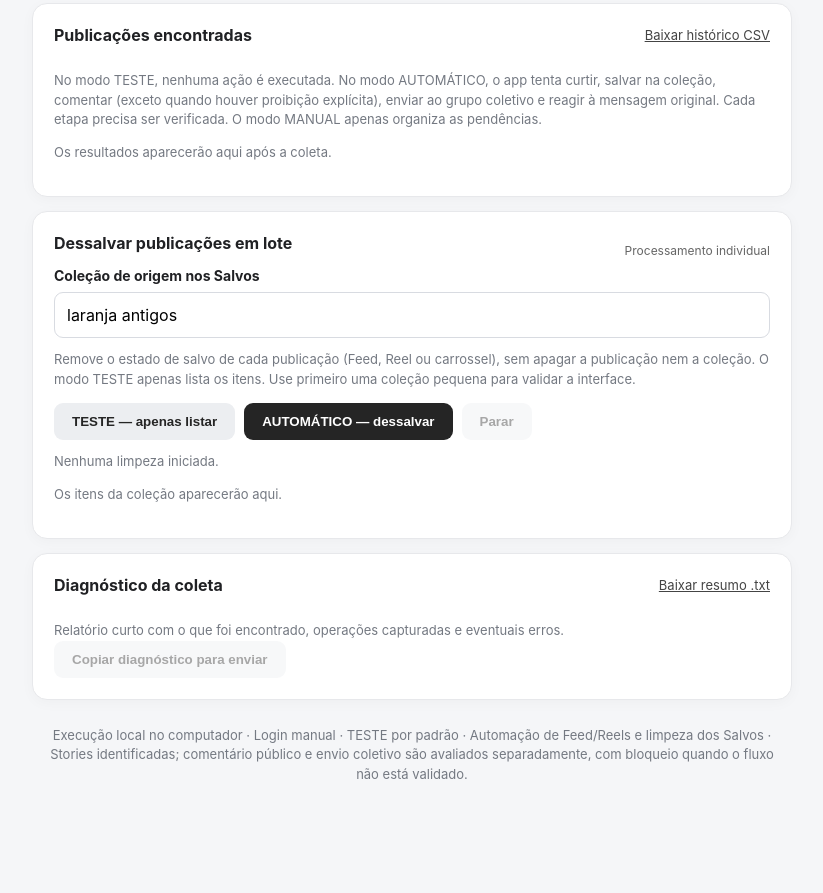
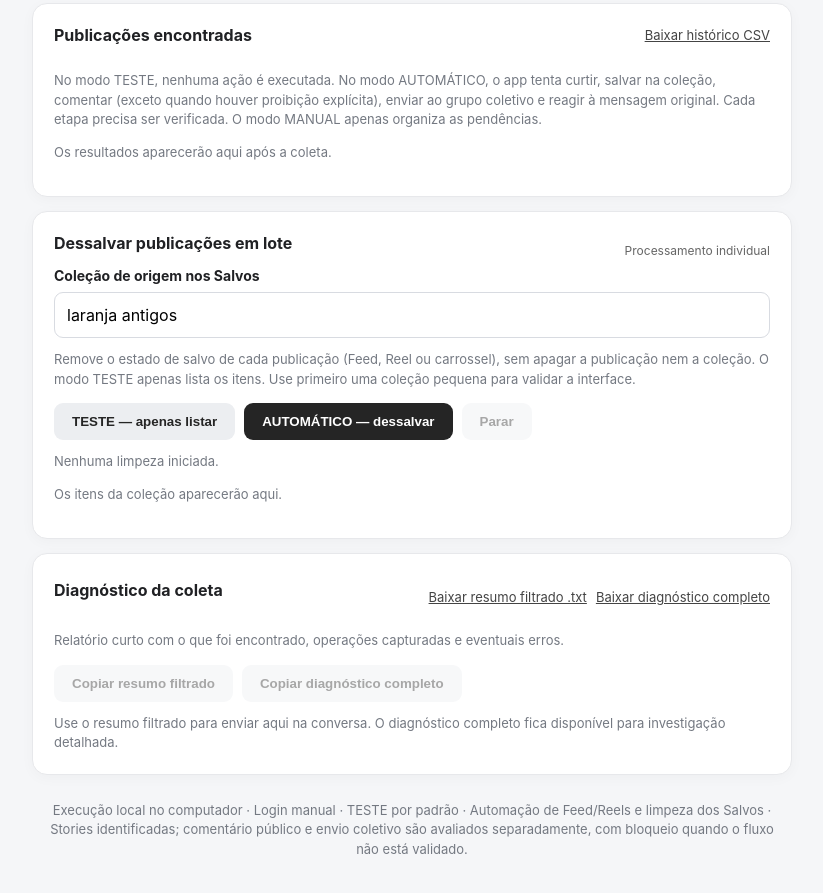
Before and after one commit to projectgithubrepository/curtidorIG, an Electron app: page public/index.html in a window 1040 px wide. Shown: the part 877-1770 px from the top of the page, without its empty margins (108-931 px from the left). Before the commit the page ends 1709 px from the top, so only its background shows below. Drawn offline with Linux system fonts and the light colour scheme; no server answers.

Commit message:
Add separate filtered and complete diagnostic controls

```diff
--- a/public/index.html
+++ b/public/index.html
@@ -22,6 +22,6 @@
 <div class="actions"><button id="cleanupTest" class="secondary">TESTE — apenas listar</button><button id="cleanupAutomatic">AUTOMÁTICO — dessalvar</button><button id="cleanupStop" class="secondary" disabled>Parar</button></div>
 <p id="cleanupMessage" class="hint">Nenhuma limpeza iniciada.</p><p id="cleanupCounter" class="hint"></p><div id="cleanupResults" class="results"><p class="muted">Os itens da coleção aparecerão aqui.</p></div>
 </section>
-<section class="panel"><div class="section-head"><h2>Diagnóstico da coleta</h2><a id="downloadDiagnostic" href="/api/diagnostic-log" download="curtidorig-diagnostico.txt">Baixar resumo .txt</a></div><p class="hint">Relatório curto com o que foi encontrado, operações capturadas e eventuais erros.</p><button id="copyDiagnostic" class="secondary" disabled>Copiar diagnóstico para enviar</button><span id="diagnosticCopyStatus" class="hint"></span></section>
+<section class="panel"><div class="section-head"><h2>Diagnóstico da coleta</h2><div class="actions"><a id="downloadDiagnosticSummary" href="/api/diagnostic-summary" download="curtidorig-resumo-filtrado.txt">Baixar resumo filtrado .txt</a><a id="downloadDiagnostic" href="/api/diagnostic-log" download="curtidorig-diagnostico-completo.txt">Baixar diagnóstico completo</a></div></div><p class="hint">Relatório curto com o que foi encontrado, operações capturadas e eventuais erros.</p><div class="actions"><button id="copyDiagnosticSummary" class="secondary" disabled>Copiar resumo filtrado</button><button id="copyDiagnostic" class="secondary" disabled>Copiar diagnóstico completo</button></div><span id="diagnosticCopyStatus" class="hint"></span><p class="hint">Use o resumo filtrado para enviar aqui na conversa. O diagnóstico completo fica disponível para investigação detalhada.</p></section>
 <footer>Execução local no computador · Login manual · TESTE por padrão · Automação de Feed/Reels e limpeza dos Salvos · Stories identificadas; comentário público e envio coletivo são avaliados separadamente, com bloqueio quando o fluxo não está validado.</footer>
 </main><script src="/app.js"></script></body></html>
```
